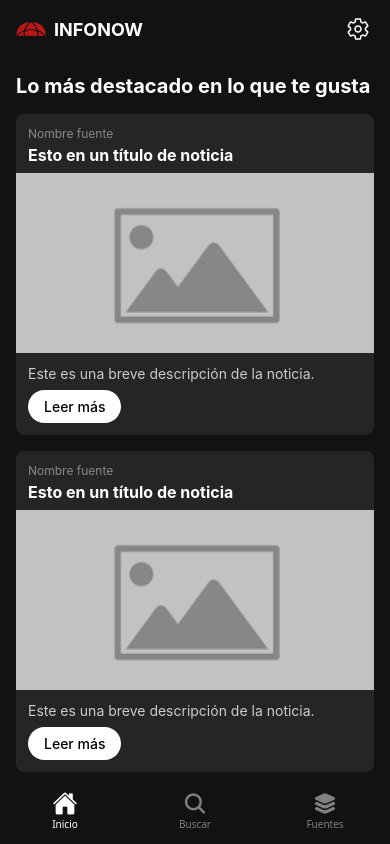
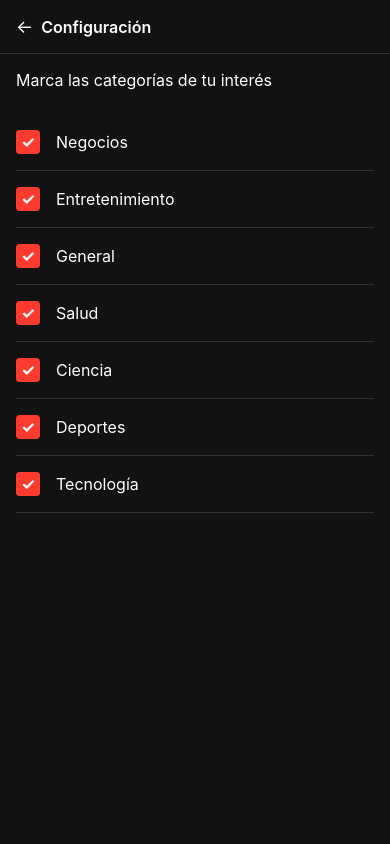
Before and after one commit to JosueGarcia-UDB/news-react-native, a React Native app: screen /Configuracion in a window 390 px wide. Built offline with nearby package versions, Linux system fonts and the light colour scheme.

Commit message:
Subiendo últimos cambios de diseño
Agregue componente de busquedaavanzada, pantalla de configuración, edite algunos apartados del app.js y header.js y asimismo, actualice algunas dependencias.

```diff
--- a/App.js
+++ b/App.js
@@ -1,20 +1,20 @@
 import { StatusBar } from 'expo-status-bar';
-import { StyleSheet, Text, View } from 'react-native';
+import { StyleSheet } from 'react-native';
 import { NavigationContainer } from '@react-navigation/native';
 import { createBottomTabNavigator } from '@react-navigation/bottom-tabs';
+import { createStackNavigator } from '@react-navigation/stack';
 import { SafeAreaProvider } from 'react-native-safe-area-context';
 import Ionicons from 'react-native-vector-icons/Ionicons';
 import Inicio from './src/screens/Inicio';
 import Busqueda from './src/screens/Buscar';
 import Fuentes from './src/screens/Fuentes';
+import Configuracion from './src/screens/Configuracion';
 
 const Tab = createBottomTabNavigator();
+const Stack = createStackNavigator();
 
-export default function App() {
+function Tabs() {
   return (
-    <SafeAreaProvider>
-      <StatusBar style="light" backgroundColor="#000000" />
-      <NavigationContainer>
     <Tab.Navigator
       screenOptions={({ route }) => ({
         tabBarIcon: ({ focused, color, size }) => {
@@ -45,6 +45,18 @@ export default function App() {
       <Tab.Screen name="Buscar" component={Busqueda} />
       <Tab.Screen name="Fuentes" component={Fuentes} />
     </Tab.Navigator>
+  );
+}
+
+export default function App() {
+  return (
+    <SafeAreaProvider>
+      <StatusBar style="light" backgroundColor="#000000" />
+      <NavigationContainer>
+        <Stack.Navigator screenOptions={{ headerShown: false }}>
+          <Stack.Screen name="Tabs" component={Tabs} />
+          <Stack.Screen name="Configuracion" component={Configuracion} />
+        </Stack.Navigator>
       </NavigationContainer>
     </SafeAreaProvider>
   );
--- a/app.json
+++ b/app.json
@@ -22,7 +22,7 @@
       }
     },
     "web": {
-      "favicon": "./assets/favicon.png"
+      "favicon": "./src/assets/img/favicon.png"
     }
   }
 }
--- a/package.json
+++ b/package.json
@@ -12,6 +12,7 @@
     "@expo/metro-runtime": "~4.0.1",
     "@react-navigation/bottom-tabs": "^7.2.1",
     "@react-navigation/native": "^7.0.15",
+    "@react-navigation/stack": "^7.2.1",
     "expo": "~52.0.39",
     "expo-status-bar": "~2.0.1",
     "react": "18.3.1",
--- /dev/null
+++ b/src/components/BusquedaAvanzada.js
@@ -0,0 +1,119 @@
+import React from 'react';
+import { View, Text, StyleSheet, TextInput, TouchableOpacity } from 'react-native';
+import { colores, tipografia, espaciados } from '../styles/globales.js';
+
+
+//componente de busqueda avanzada
+//practimaente son todos los fields del mini formulario
+const BusquedaAvanzada = () => {
+  return (
+    <View style={styles.contenedor}>
+      <Text style={styles.titulo}>Búsqueda avanzada</Text>
+      <View style={styles.campo}>
+        <Text style={styles.etiqueta}>Fuentes</Text>
+        <TextInput
+          style={styles.input}
+          placeholder="sobre-diario-libre"
+          placeholderTextColor={colores.textoTerciario}
+        />
+      </View>
+
+      <View style={styles.campo}>
+        <Text style={styles.etiqueta}>Dominio</Text>
+        <TextInput
+          style={styles.input}
+          placeholder="diariolibre.com"
+          placeholderTextColor={colores.textoTerciario}
+        />
+      </View>
+
+      <View style={styles.campo}>
+        <Text style={styles.etiqueta}>Fecha de publicación</Text>
+        <View style={styles.filaTechas}>
+          <TextInput
+            style={[styles.input, styles.inputMitad]}
+            placeholder="2024"
+            placeholderTextColor={colores.textoTerciario}
+          />
+          <TextInput
+            style={[styles.input, styles.inputMitad]}
+            placeholder="2025"
+            placeholderTextColor={colores.textoTerciario}
+          />
+        </View>
+      </View>
+
+      <View style={styles.campo}>
+        <Text style={styles.etiqueta}>Idioma</Text>
+        <TouchableOpacity style={styles.selector}>
+          <Text style={styles.textoSelector}>Seleccionar idioma</Text>
+        </TouchableOpacity>
+      </View>
+
+      <View style={styles.campo}>
+        <Text style={styles.etiqueta}>Ordenar por</Text>
+        <TouchableOpacity style={styles.selector}>
+          <Text style={styles.textoSelector}>Relevancia</Text>
+        </TouchableOpacity>
+      </View>
+    </View>
+  );
+};
+
+const styles = StyleSheet.create({
+  contenedor: {
+    backgroundColor: colores.fondoTarjeta,
+    borderRadius: espaciados.radioBorde.medio,
+    padding: espaciados.medio,
+    marginVertical: espaciados.medio,
+  },
+  titulo: {
+    color: colores.textoClaro,
+    fontSize: tipografia.tamaños.medio,
+    fontWeight: tipografia.pesos.semiBold,
+    textAlign: 'center',
+    marginBottom: espaciados.medio,
+  },
+  campo: {
+    marginBottom: espaciados.medio,
+  },
+  etiqueta: {
+    color: colores.textoClaro,
+    fontSize: tipografia.tamaños.normal,
+    marginBottom: espaciados.pequeño,
+  },
+  input: {
+    backgroundColor: colores.fondoOscuro,
+    borderRadius: espaciados.radioBorde.pequeño,
+    color: colores.textoClaro,
+    fontSize: tipografia.tamaños.normal,
+    paddingHorizontal: espaciados.medio,
+    paddingVertical: espaciados.pequeño,
+  },
+  filaTechas: {
+    flexDirection: 'row',
+    justifyContent: 'space-between',
+  },
+  inputMitad: {
+    width: '48%',
+  },
+  selector: {
+    backgroundColor: colores.fondoOscuro,
+    borderRadius: espaciados.radioBorde.pequeño,
+    flexDirection: 'row',
+    justifyContent: 'space-between',
+    alignItems: 'center',
+    paddingHorizontal: espaciados.medio,
+    paddingVertical: espaciados.pequeño,
+  },
+  textoSelector: {
+    color: colores.textoTerciario,
+    fontSize: tipografia.tamaños.normal,
+  },
+  iconoSelector: {
+    color: colores.textoTerciario,
+    fontSize: tipografia.tamaños.pequeño,
+  },
+});
+
+export default BusquedaAvanzada;
--- a/src/components/Header.js
+++ b/src/components/Header.js
@@ -1,22 +1,30 @@
 import React from 'react';
-import { View, Text, StyleSheet, TouchableOpacity, Image} from 'react-native';
+import { View, Text, StyleSheet, TouchableOpacity, Image } from 'react-native';
 import Ionicons from 'react-native-vector-icons/Ionicons';
+import { useNavigation } from '@react-navigation/native';
 import { colores, tipografia, espaciados } from '../styles/globales.js';
 
+
+// componente del header
+// este componente representa el header de la aplicación, que incluye el logo y un botón de configuración.
 const Header = () => {
+  const navigation = useNavigation();
   return (
     <View style={styles.contenedor}>
       <View style={styles.contenedorLogo}>
-      <Image source={require('../assets/img/logo.png')}style={styles.imagenLogo}/>
+        {/* esta es la sección del logo */}
+        <Image source={require('../assets/img/logo.png')} style={styles.imagenLogo} />
         <Text style={styles.textoLogo}>INFONOW</Text>
       </View>
-      <TouchableOpacity style={styles.botonAjustes}>
+      {/* este es el icono de configuración */}
+      <TouchableOpacity style={styles.botonAjustes} onPress={() => navigation.navigate('Configuracion')}>
         <Ionicons name="settings-outline" size={24} color={colores.textoClaro} />
       </TouchableOpacity>
     </View>
   );
 };
 
+//estilos
 const styles = StyleSheet.create({
   contenedor: {
     flexDirection: 'row',
--- a/src/components/TarjetaFuente.js
+++ b/src/components/TarjetaFuente.js
@@ -2,6 +2,8 @@ import React from 'react';
 import { View, Text, StyleSheet, TouchableOpacity } from 'react-native';
 import { colores, tipografia, espaciados } from '../styles/globales.js';
 
+
+//componente de tarjeta fuente que muestra la informacion del apartado de noticias
 const TarjetaFuente = ({ fuente }) => {
   const { nombre, descripcion, categoria, pais, idioma } = fuente;
 
--- a/src/screens/Buscar.js
+++ b/src/screens/Buscar.js
@@ -1,27 +1,53 @@
-import React from 'react';
-import { View, Text, TextInput, StyleSheet } from 'react-native';
+import React, { useState } from 'react';
+import { View, Text, StyleSheet, TextInput, TouchableOpacity, ScrollView } from 'react-native';
 import { SafeAreaView } from 'react-native-safe-area-context';
-import Ionicons from 'react-native-vector-icons/Ionicons';
+import { Ionicons } from '@expo/vector-icons';
 import Cabecera from '../components/Header.js';
+import BusquedaAvanzada from '../components/BusquedaAvanzada.js';
 import { colores, tipografia, espaciados } from '../styles/globales.js';
 
-const Busqueda = () => {
+const Buscar = () => {
+  const [mostrarAvanzada, setMostrarAvanzada] = useState(false);
+
+  const toggleBusquedaAvanzada = () => {
+    setMostrarAvanzada(!mostrarAvanzada);
+  };
+
   return (
     <SafeAreaView style={styles.contenedor}>
-      <Cabecera />
+    <Cabecera />
+    <ScrollView style={styles.scrollView}>
       <View style={styles.contenido}>
-        <Text style={styles.titulo}>Busca tus noticias de interés</Text>
+        <Text style={styles.tituloSeccion}>
+          Busca tus noticias de interés
+        </Text>
+
         <View style={styles.barraBusqueda}>
+          <TextInput
+            style={styles.inputBusqueda}
+            placeholder="¿Qué deseas buscar?......."
+            placeholderTextColor={colores.textoTerciario}
+          />
           <Ionicons name="search-outline" size={20} color={colores.textoTerciario} />
-          <TextInput
-            placeholder="Buscar..."
-            placeholderTextColor={colores.textoTerciario}
-            style={styles.input}
-          />
         </View>
-        <Text style={styles.advancedText}>Búsqueda avanzada</Text>
+
+        <TouchableOpacity style={styles.boton}>
+          <Text style={styles.textoBoton}>Buscar</Text>
+        </TouchableOpacity>
+
+        <TouchableOpacity
+          style={styles.linkAvanzado}
+          onPress={toggleBusquedaAvanzada}
+        >
+          <Text style={styles.textoLinkAvanzado}>
+            {mostrarAvanzada ? 'Ocultar búsqueda avanzada' : 'Búsqueda avanzada'}
+          </Text>
+        </TouchableOpacity>
+
+        {mostrarAvanzada && <BusquedaAvanzada />}
       </View>
-    </SafeAreaView>
+    </ScrollView>
+  </SafeAreaView>
   );
 };
 
@@ -30,38 +56,84 @@ const styles = StyleSheet.create({
     flex: 1,
     backgroundColor: colores.fondoOscuro,
   },
+  scrollView: {
+    flex: 1,
+  },
   contenido: {
-    flex: 1,
-    justifyContent: 'center',
-    alignItems: 'center',
-    paddingHorizontal: espaciados.margenContenedor,
+    padding: espaciados.margenContenedor,
   },
-  titulo: {
+  tituloSeccion: {
     color: colores.textoClaro,
     fontSize: tipografia.tamaños.extraGrande,
     fontWeight: tipografia.pesos.negrita,
-    marginBottom: espaciados.grande,
+    marginBottom: espaciados.medio,
   },
   barraBusqueda: {
     flexDirection: 'row',
     alignItems: 'center',
     backgroundColor: colores.fondoTarjeta,
     borderRadius: espaciados.radioBorde.medio,
-    paddingHorizontal: espaciados.base,
-    width: '100%',
-    height: 50,
+    marginBottom: espaciados.medio,
+    paddingHorizontal: espaciados.medio,
   },
-  input: {
+  inputBusqueda: {
     flex: 1,
     color: colores.textoClaro,
+    fontSize: tipografia.tamaños.normal,
+    paddingVertical: espaciados.medio,
+  },
+  iconoBusqueda: {
     fontSize: tipografia.tamaños.medio,
     marginLeft: espaciados.pequeño,
   },
-  advancedText: {
-    color: colores.textoSecundario,
+  boton: {
+    backgroundColor: colores.boton,
+    borderRadius: espaciados.radioBorde.pequeño,
+    paddingVertical: espaciados.pequeño,
+    marginBottom: espaciados.medio,
+    alignItems: 'center',
+  },
+  textoBoton: {
+    color: colores.textoBoton,
+    fontWeight: tipografia.pesos.medio,
+    fontSize: tipografia.tamaños.normal,
+  },
+  linkAvanzado: {
+    alignItems: 'center',
+    paddingVertical: espaciados.pequeño,
+  },
+  textoLinkAvanzado: {
+    color: colores.textoClaro,
+    fontSize: tipografia.tamaños.normal,
+    fontWeight: tipografia.pesos.medio,
+  },
+  navBar: {
+    flexDirection: 'row',
+    backgroundColor: colores.fondoOscuro,
+    borderTopWidth: 1,
+    borderTopColor: colores.borde,
+    paddingBottom: espaciados.pequeño,
+  },
+  navItem: {
+    flex: 1,
+    alignItems: 'center',
+    paddingVertical: espaciados.pequeño,
+  },
+  navItemActive: {
+    borderTopWidth: 2,
+    borderTopColor: colores.primario,
+  },
+  navIcon: {
     fontSize: tipografia.tamaños.medio,
-    marginTop: espaciados.grande,
+    marginBottom: espaciados.minimo,
   },
+  navText: {
+    color: colores.textoTerciario,
+    fontSize: tipografia.tamaños.pequeño,
+  },
+  navTextActive: {
+    color: colores.textoClaro,
+  }
 });
 
-export default Busqueda;
+export default Buscar;
--- /dev/null
+++ b/src/screens/Configuracion.js
@@ -0,0 +1,124 @@
+import React, { useState } from 'react';
+import { View, Text, StyleSheet, TouchableOpacity, ScrollView } from 'react-native';
+import { SafeAreaView } from 'react-native-safe-area-context';
+import { colores, tipografia, espaciados } from '../styles/globales.js';
+
+const Configuracion = ({ navigation }) => {
+  const [categorias, setCategorias] = useState([
+    { id: '1', nombre: 'Negocios', seleccionada: true },
+    { id: '2', nombre: 'Entretenimiento', seleccionada: true },
+    { id: '3', nombre: 'General', seleccionada: true },
+    { id: '4', nombre: 'Salud', seleccionada: true },
+    { id: '5', nombre: 'Ciencia', seleccionada: true },
+    { id: '6', nombre: 'Deportes', seleccionada: true },
+    { id: '7', nombre: 'Tecnología', seleccionada: true },
+  ]);
+
+  const toggleCategoria = (id) => {
+    setCategorias(categorias.map(cat =>
+      cat.id === id ? { ...cat, seleccionada: !cat.seleccionada } : cat
+    ));
+  };
+
+  return (
+    <SafeAreaView style={styles.contenedor}>
+      <View style={styles.cabecera}>
+        <TouchableOpacity
+          style={styles.botonAtras}
+          onPress={() => navigation.goBack()}
+        >
+          <Text style={styles.iconoAtras}>←</Text>
+          <Text style={styles.textoAtras}>Configuración</Text>
+        </TouchableOpacity>
+      </View>
+
+      <ScrollView style={styles.scrollView}>
+        <View style={styles.contenido}>
+          <Text style={styles.tituloSeccion}>
+            Marca las categorías de tu interés
+          </Text>
+
+          {categorias.map((categoria) => (
+            <TouchableOpacity
+              key={categoria.id}
+              style={styles.categoriaItem}
+              onPress={() => toggleCategoria(categoria.id)}
+            >
+              <View style={styles.checkboxContainer}>
+                {categoria.seleccionada && (
+                  <Text style={styles.checkmark}>✓</Text>
+                )}
+              </View>
+              <Text style={styles.nombreCategoria}>{categoria.nombre}</Text>
+            </TouchableOpacity>
+          ))}
+        </View>
+      </ScrollView>
+    </SafeAreaView>
+  );
+};
+
+const styles = StyleSheet.create({
+  contenedor: {
+    flex: 1,
+    backgroundColor: colores.fondoOscuro,
+  },
+  cabecera: {
+    paddingHorizontal: espaciados.margenContenedor,
+    paddingVertical: espaciados.medio,
+    borderBottomWidth: 1,
+    borderBottomColor: colores.borde,
+  },
+  botonAtras: {
+    flexDirection: 'row',
+    alignItems: 'center',
+  },
+  iconoAtras: {
+    fontSize: tipografia.tamaños.grande,
+    color: colores.textoClaro,
+    marginRight: espaciados.pequeño,
+  },
+  textoAtras: {
+    fontSize: tipografia.tamaños.medio,
+    color: colores.textoClaro,
+    fontWeight: tipografia.pesos.semiBold,
+  },
+  scrollView: {
+    flex: 1,
+  },
+  contenido: {
+    padding: espaciados.margenContenedor,
+  },
+  tituloSeccion: {
+    color: colores.textoClaro,
+    fontSize: tipografia.tamaños.medio,
+    marginBottom: espaciados.grande,
+  },
+  categoriaItem: {
+    flexDirection: 'row',
+    alignItems: 'center',
+    paddingVertical: espaciados.medio,
+    borderBottomWidth: 1,
+    borderBottomColor: colores.borde,
+  },
+  checkboxContainer: {
+    width: 24,
+    height: 24,
+    borderRadius: 4,
+    backgroundColor: colores.primario,
+    marginRight: espaciados.medio,
+    justifyContent: 'center',
+    alignItems: 'center',
+  },
+  checkmark: {
+    color: colores.textoClaro,
+    fontSize: tipografia.tamaños.medio,
+    fontWeight: tipografia.pesos.negrita,
+  },
+  nombreCategoria: {
+    color: colores.textoClaro,
+    fontSize: tipografia.tamaños.medio,
+  },
+});
+
+export default Configuracion;
```
Also changed, not shown: src/assets/img/favicon.png, 1 other file (tests, documents, lock files or other folders). Lines whose indentation alone changed are shown as unchanged.
